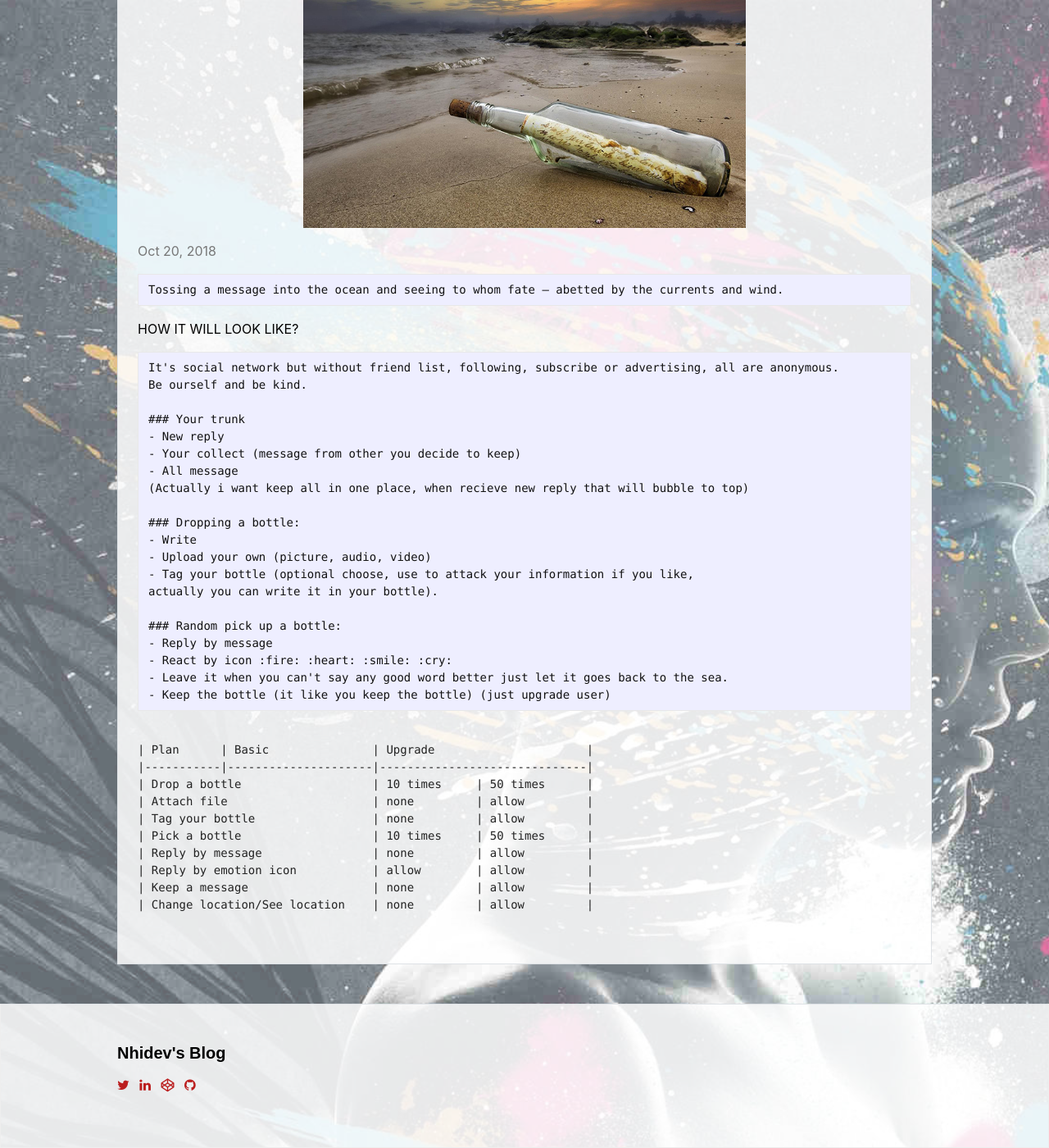
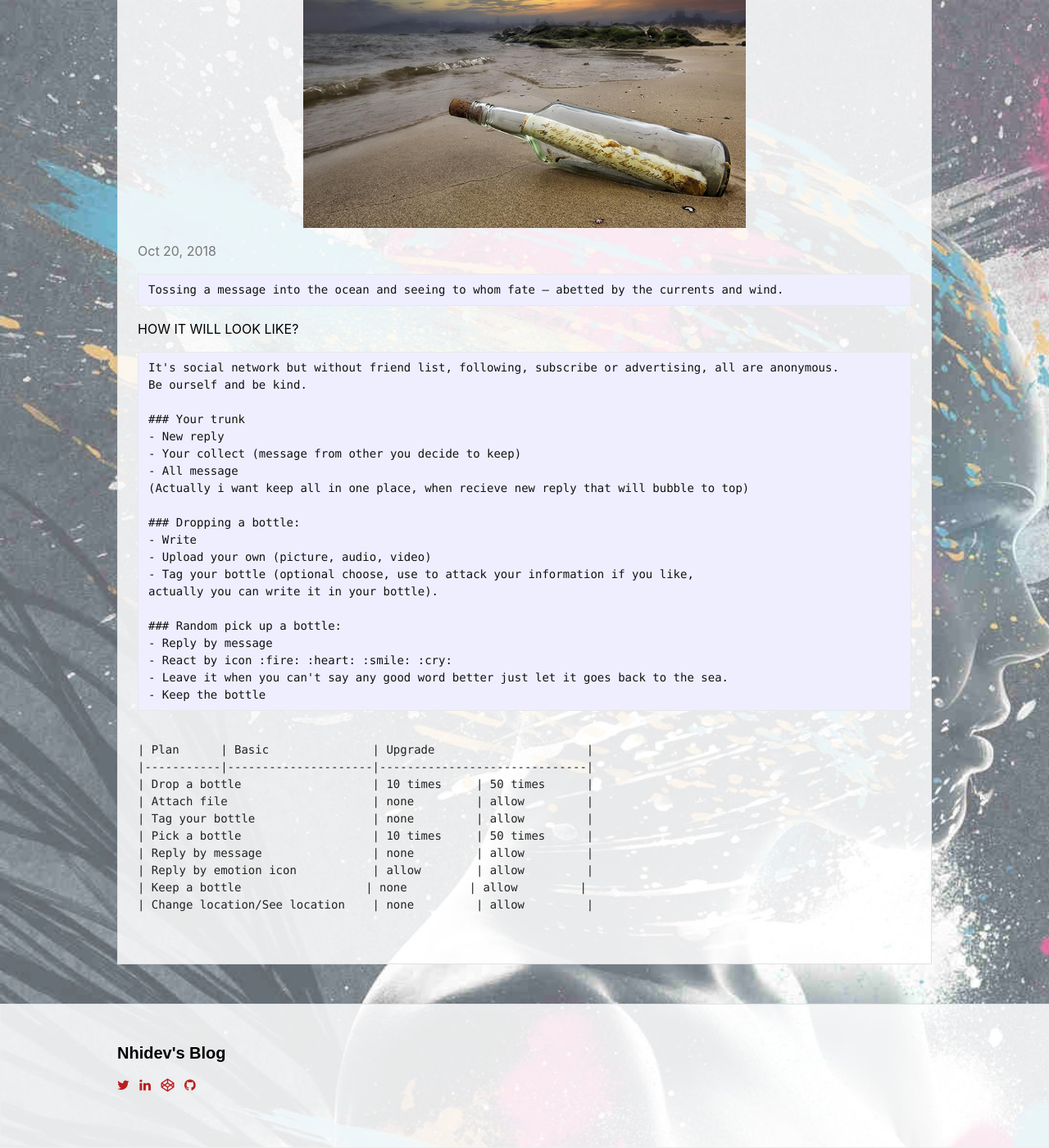
Before and after one commit to nhidev/nhidev.github.io, a Jekyll site: the page built from _posts/2018-10-20-Message-in-the-bottle.md, in a window 1280 px wide and 1400 px high, scrolled down 499 px. Shown: the whole window at 82% size. Built offline with Jekyll 4.4.1, drawn with Linux system fonts in a browser that asks for light colours; nearby versions of some CDN libraries; some web fonts are replaced; our own code applies the rules of GitHub Pages for plain Markdown files.

Commit message:
change content

````diff
--- a/_posts/2018-10-20-Message-in-the-bottle.md
+++ b/_posts/2018-10-20-Message-in-the-bottle.md
@@ -29,7 +29,7 @@ actually you can write it in your bottle).
 - Reply by message
 - React by icon :fire: :heart: :smile: :cry:
 - Leave it when you can't say any good word better just let it goes back to the sea.
-- Keep the bottle (it like you keep the bottle) (just upgrade user)
+- Keep the bottle
 ```
 
 <pre><code>
@@ -41,7 +41,7 @@ actually you can write it in your bottle).
 | Pick a bottle                   | 10 times     | 50 times      |
 | Reply by message                | none         | allow         |
 | Reply by emotion icon           | allow        | allow         |
-| Keep a message                  | none         | allow         |
+| Keep a bottle                  | none         | allow         |
 | Change location/See location    | none         | allow         |
 
 </code></pre>
````
